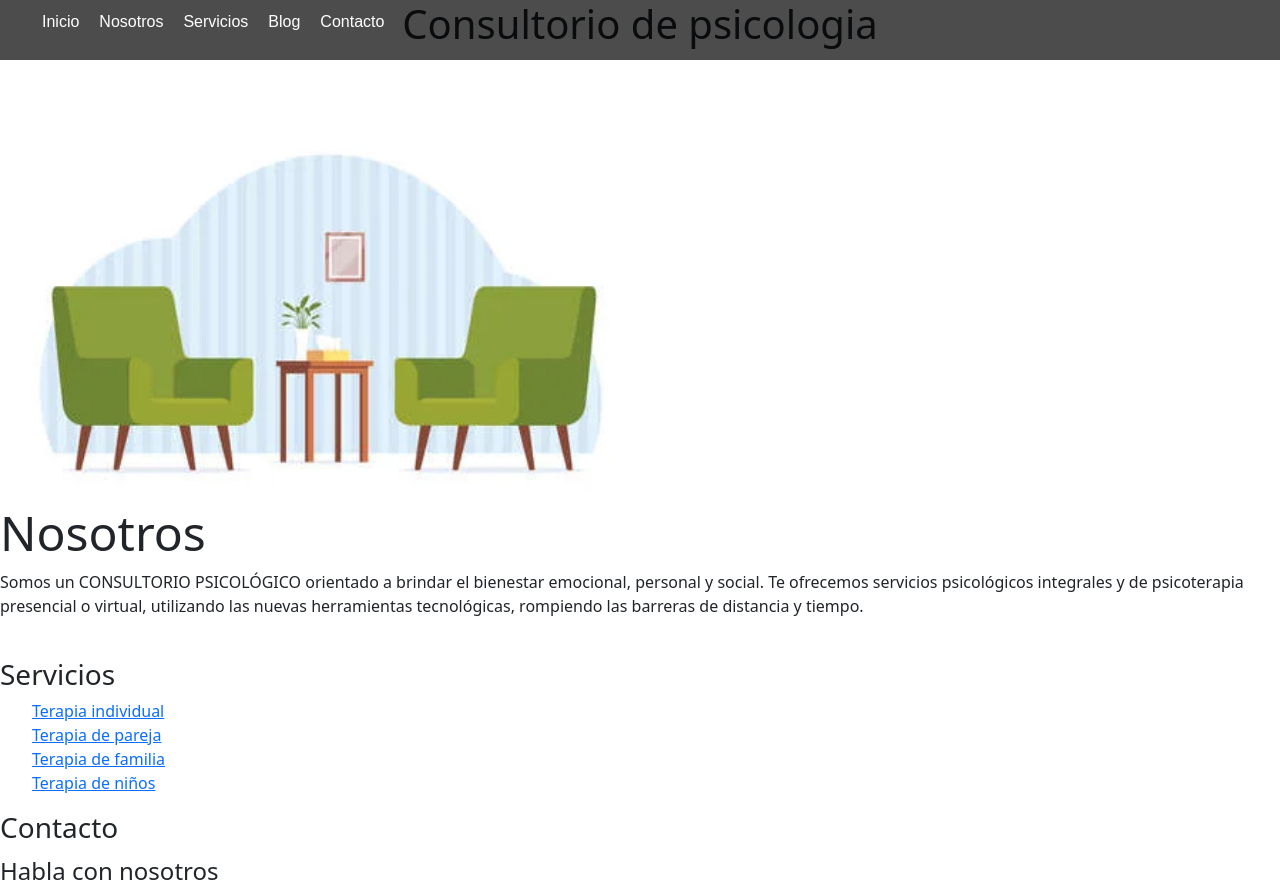
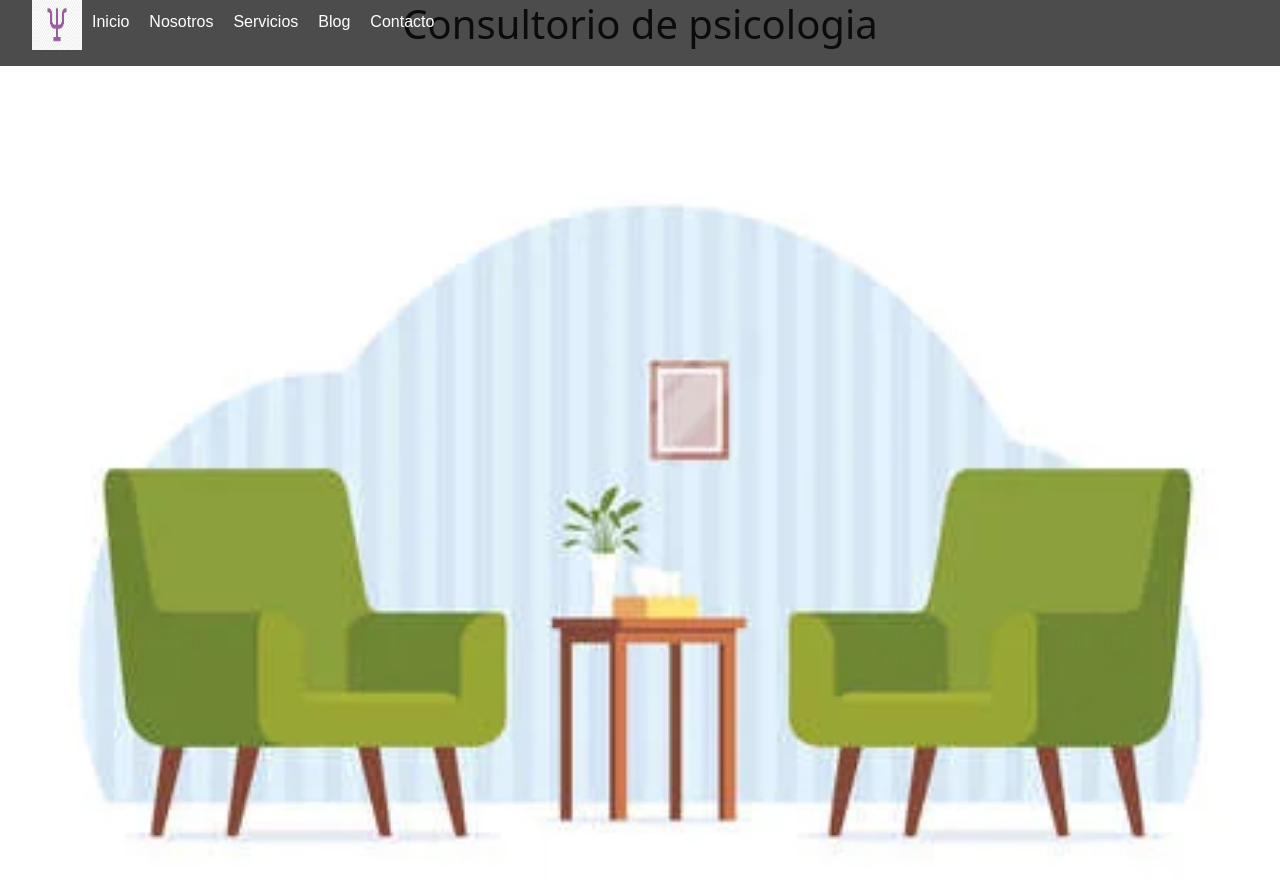
Before and after one commit to elian95/PreEntrega2-Saldana, a plain HTML site: page index.html in a window 1280 px wide. Shown: the top 894 px of the page. Drawn offline with Linux system fonts and the light colour scheme.

Commit message:
nueva img

```diff
--- a/estilos.css
+++ b/estilos.css
@@ -8,11 +8,15 @@
 
 
 #imgpsi {
-    height: 400px;
-    margin: top 20px;
+    height: 800px;
+    background-size: cover;
+    background-repeat: no-repeat;
+    background-attachment: fixed;
     background-image: url(img/psico.jpg);
 
 }
+
+
 
 
 main h2 {
@@ -29,6 +33,7 @@ main h2 {
 
 ul{list-style-type: none;
 }
+
 header {
     background: rgba(0,0,0,0.7);
     width: 100%;
@@ -60,6 +65,13 @@ header {
   nav ul li:hover {
     background: #eca023;
   }
+
+  nav ul li img {
+   width: 50px;
+   height: 50px;
+
+  }
+
 
   .sectionServ{
 padding-bottom: 50px;
--- a/index.html
+++ b/index.html
@@ -11,6 +11,7 @@
     <header>
         <nav>
             <ul>
+            <li><img src="img/logo.jpg" alt="Logo empresa"></li>
             <li><a href="./index.html">Inicio</a></li>
             <li><a href="./nosotros.html">Nosotros</a></li>
             <li><a href="./sevicios.html">Servicios</a></li>
@@ -27,12 +28,12 @@
             <br>
             <img src="img/psico.jpg" alt="Foto principal" id="imgpsi">
 			<div>
-				<h2>Nosotros</h2>
-				<p>Somos un CONSULTORIO PSICOLÓGICO orientado a brindar el bienestar emocional, personal y social. Te ofrecemos servicios psicológicos integrales y de psicoterapia presencial o virtual, utilizando las nuevas herramientas tecnológicas, rompiendo las barreras de distancia y tiempo.			</p>
+                <h2>Nosotros</h2>
+				<p>Somos un CONSULTORIO PSICOLÓGICO orientado a brindar el bienestar emocional, personal y social. Te ofrecemos servicios psicológicos integrales y de psicoterapia presencial o virtual, utilizando las nuevas herramientas tecnológicas, rompiendo las barreras de distancia y tiempo.</p>
 				<br>
 			</div>
 			<div>
-				<h3>Servicios</h3>
+                <h3>Servicios</h3>
 				<ul>
 					<li><a href="#">Terapia individual</a></li>
 					<li><a href="#">Terapia de pareja</a></li>
@@ -42,7 +43,7 @@
 			    </div>
 
         <section>
-            <h3>Contacto</h3>
+            <h3><a href="./contacto.html">Contacto</a></h3>
 
             <form>
                 <fieldset>
@@ -77,7 +78,7 @@
 
     </main>
     <footer >
-        <p>Todos los derechos reservados &copy; 2023</p>
+        <p>Todos los derechos reservados & copy; 2023</p>
     </footer>
 </body>
 </html>
```
Also changed, not shown: blog.html (+3 -1 lines), contacto.html (+2 -1 lines), nosotros.html (+2 -1 lines), sevicios.html (+4 -3 lines), img/logo.jpg (added).
